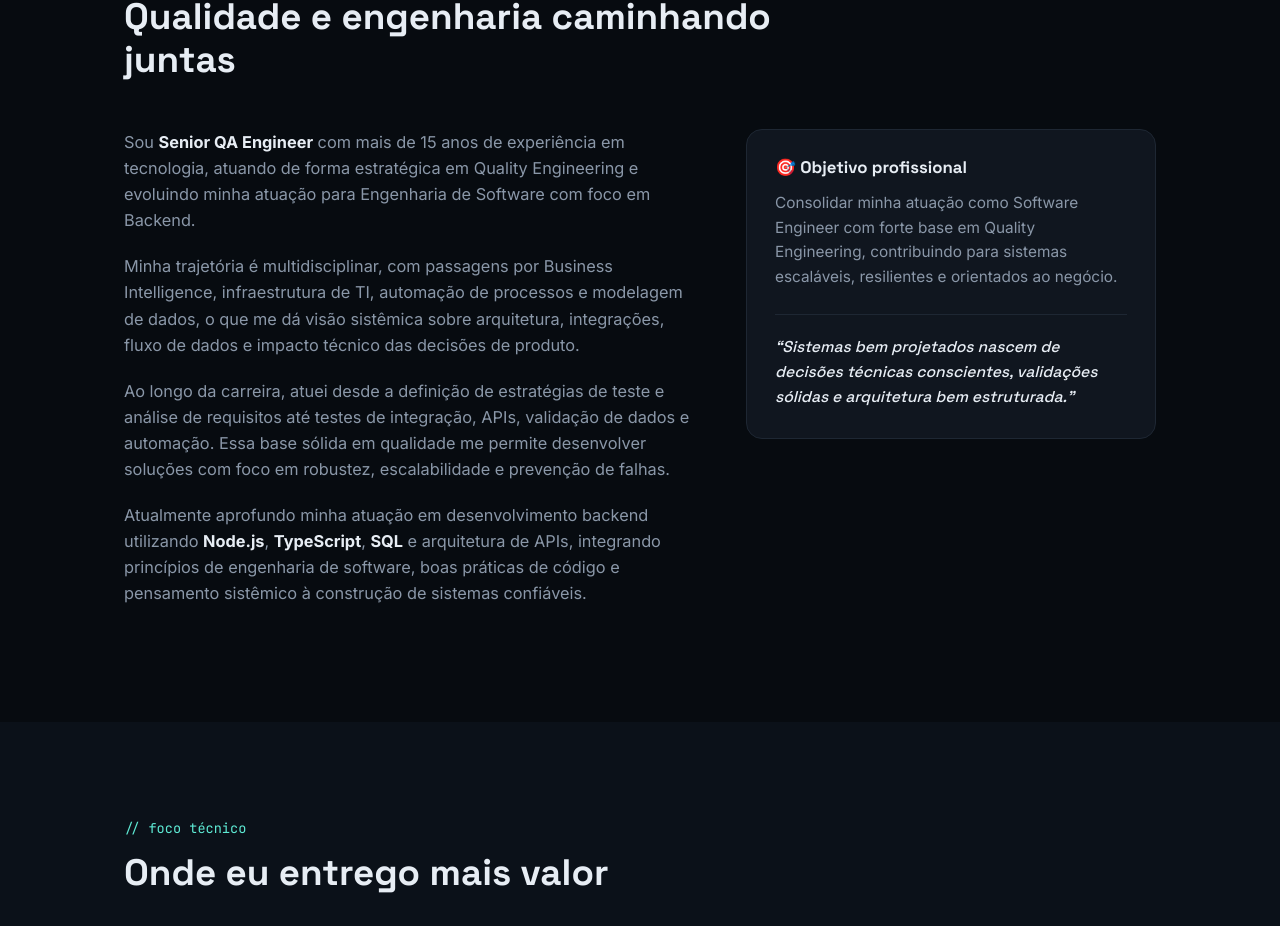
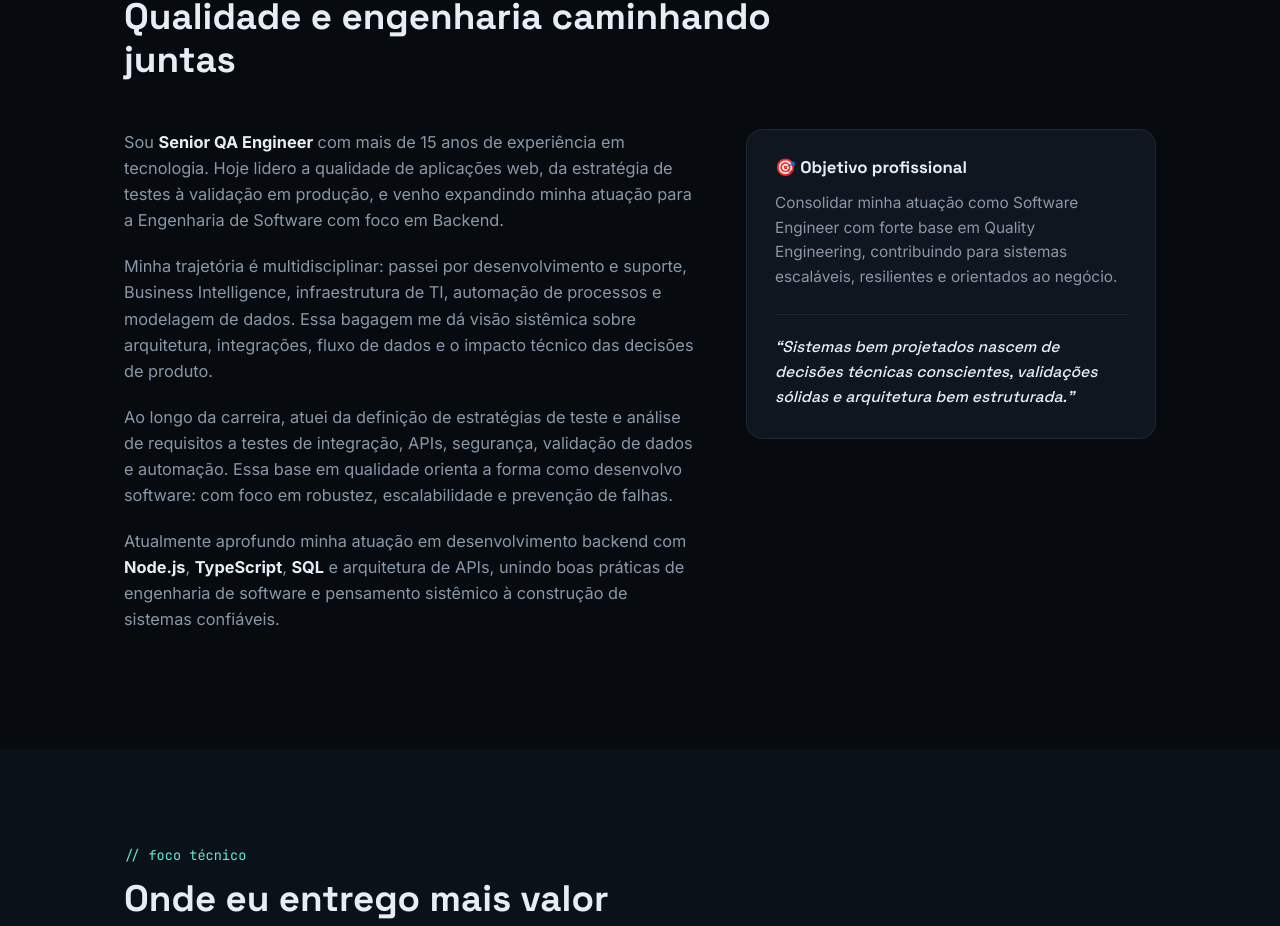
Before and after one commit to rochamoraes/rochamoraes.github.io, a React (Vite) app: page / in a window 1280 px wide. Shown: the part 837-1763 px from the top of the page. Built offline with nearby package versions, Linux system fonts and the light colour scheme.

Commit message:
content: rewrite About section to match updated experience
Co-Authored-By: Claude Opus 5.5 <noreply@anthropic.com>

```diff
--- a/src/components/About.jsx
+++ b/src/components/About.jsx
@@ -9,26 +9,27 @@ export default function About() {
           <div className="about__text">
             <p>
               Sou <strong>Senior QA Engineer</strong> com mais de 15 anos de experiência em
-              tecnologia, atuando de forma estratégica em Quality Engineering e evoluindo minha
-              atuação para Engenharia de Software com foco em Backend.
+              tecnologia. Hoje lidero a qualidade de aplicações web, da estratégia de testes à
+              validação em produção, e venho expandindo minha atuação para a Engenharia de
+              Software com foco em Backend.
             </p>
             <p>
-              Minha trajetória é multidisciplinar, com passagens por Business Intelligence,
-              infraestrutura de TI, automação de processos e modelagem de dados, o que me dá
-              visão sistêmica sobre arquitetura, integrações, fluxo de dados e impacto técnico
-              das decisões de produto.
+              Minha trajetória é multidisciplinar: passei por desenvolvimento e suporte, Business
+              Intelligence, infraestrutura de TI, automação de processos e modelagem de dados.
+              Essa bagagem me dá visão sistêmica sobre arquitetura, integrações, fluxo de dados e
+              o impacto técnico das decisões de produto.
             </p>
             <p>
-              Ao longo da carreira, atuei desde a definição de estratégias de teste e análise de
-              requisitos até testes de integração, APIs, validação de dados e automação. Essa
-              base sólida em qualidade me permite desenvolver soluções com foco em robustez,
-              escalabilidade e prevenção de falhas.
+              Ao longo da carreira, atuei da definição de estratégias de teste e análise de
+              requisitos a testes de integração, APIs, segurança, validação de dados e automação.
+              Essa base em qualidade orienta a forma como desenvolvo software: com foco em
+              robustez, escalabilidade e prevenção de falhas.
             </p>
             <p>
-              Atualmente aprofundo minha atuação em desenvolvimento backend utilizando{' '}
+              Atualmente aprofundo minha atuação em desenvolvimento backend com{' '}
               <strong>Node.js</strong>, <strong>TypeScript</strong>, <strong>SQL</strong> e
-              arquitetura de APIs, integrando princípios de engenharia de software, boas práticas
-              de código e pensamento sistêmico à construção de sistemas confiáveis.
+              arquitetura de APIs, unindo boas práticas de engenharia de software e pensamento
+              sistêmico à construção de sistemas confiáveis.
             </p>
           </div>
 
```
